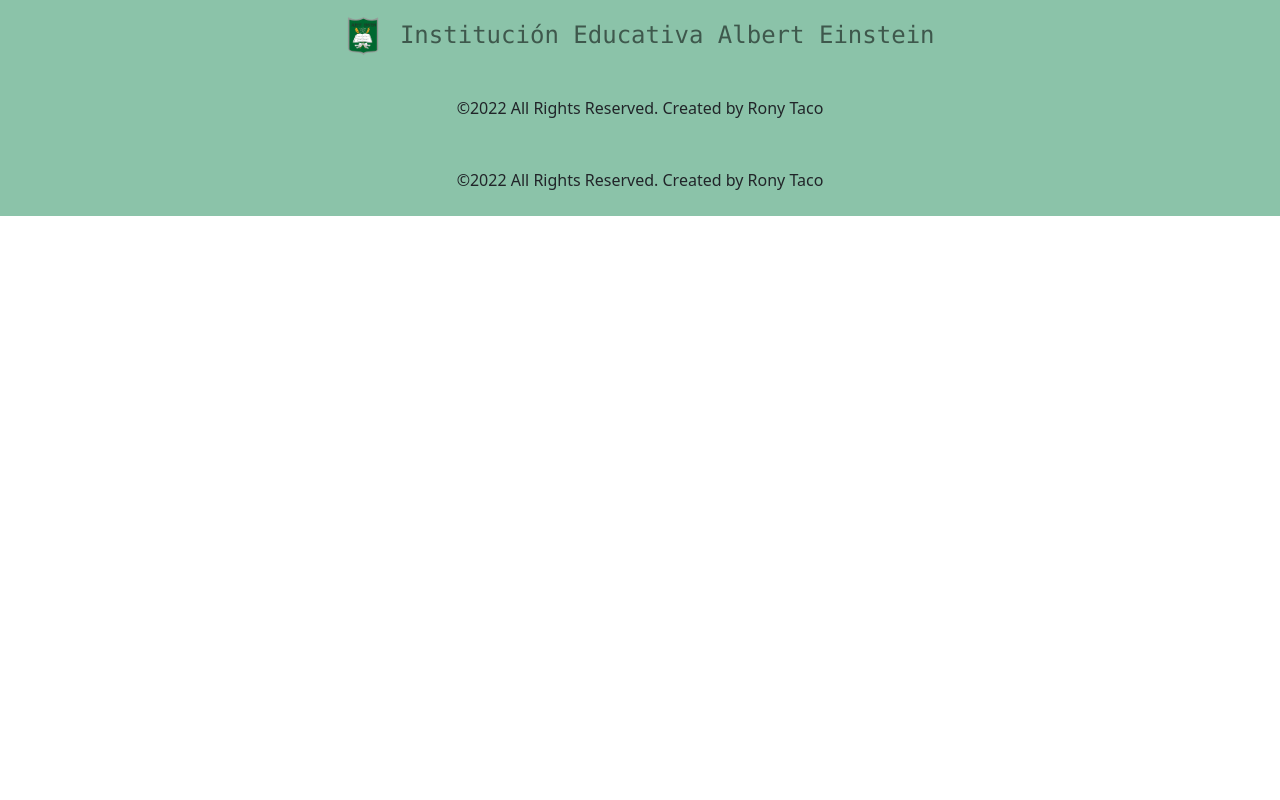
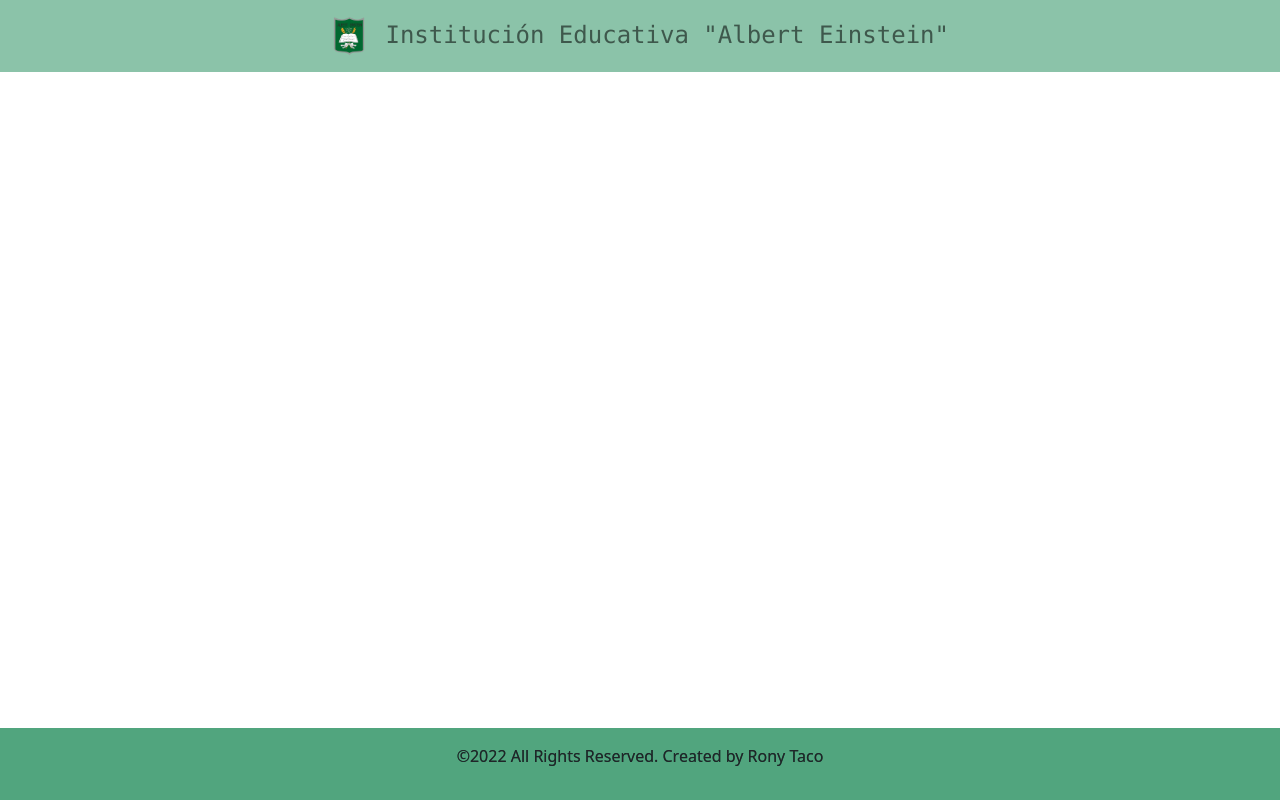
Before and after one commit to ronytacodev/crud1_php, a PHP site: template template/footer.php in a window 1280 px wide. Run offline with PHP 8.4, Linux system fonts and the light colour scheme; the template is opened without the code that fills it, so the values that code supplies are empty.

Commit message:
i added header and footer files to crud application

```diff
--- a/css/stylle.css
+++ /dev/null
@@ -1,3 +0,0 @@
-.crud {
-    margin-top: 50px;
-}
--- a/template/footer.php
+++ b/template/footer.php
@@ -1,14 +1,7 @@
-<!-- INICIO SECCION FOOTER -->
-<!-- <section class="bg-primary">
-    <small>©2022 All Rights Reserved. Created by Rony Taco</small>
-</section> -->
-<!-- FIN SECCION FOOTER -->
-
-
-<footer class="bg-success p-2 text-dark bg-opacity-50">
+<footer class="fixed-bottom bg-success p-3 text-dark bg-opacity-50">
     <!-- Copyright -->
-    <div class="text-center p-3">
-        ©2022 All Rights Reserved. Created by Rony Taco
+    <div>
+        <p class="text-center">©2022 All Rights Reserved. Created by Rony Taco</p>
     </div>
     <!-- Copyright -->
 </footer>
--- a/template/header.php
+++ b/template/header.php
@@ -7,7 +7,6 @@
     <meta name="viewport" content="width=device-width, initial-scale=1.0">
     <link rel="shortcut icon" href="./img/logoColegio.ico" type="image/x-icon">
     <title>I.E.Albert Einstein</title>
-    <link rel="stylesheet" href="./css/style.css">
     <!-- BOOTSTRAP v5.2 -->
     <link href="https://cdn.jsdelivr.net/npm/bootstrap@5.2.3/dist/css/bootstrap.min.css" rel="stylesheet" integrity="sha384-rbsA2VBKQhggwzxH7pPCaAqO46MgnOM80zW1RWuH61DGLwZJEdK2Kadq2F9CUG65" crossorigin="anonymous">
 </head>
@@ -21,11 +20,9 @@
                 <li class="nav-item">
                     <a class="nav-link fs-4 font-monospace" href="#">
                         <img src="./img/logoColegio.png" width="40" height="40">
-                        Institución Educativa Albert Einstein</a>
+                        Institución Educativa "Albert Einstein"</a>
                 </li>
             </ul>
         </div>
     </nav>
     <!-- Navbar -->
-
-    <!-- FORM AND TABLE CRUD -->
```
Also changed, not shown: actualizar.php (+5 -14 lines), alumno.php (+11 -4 lines).
